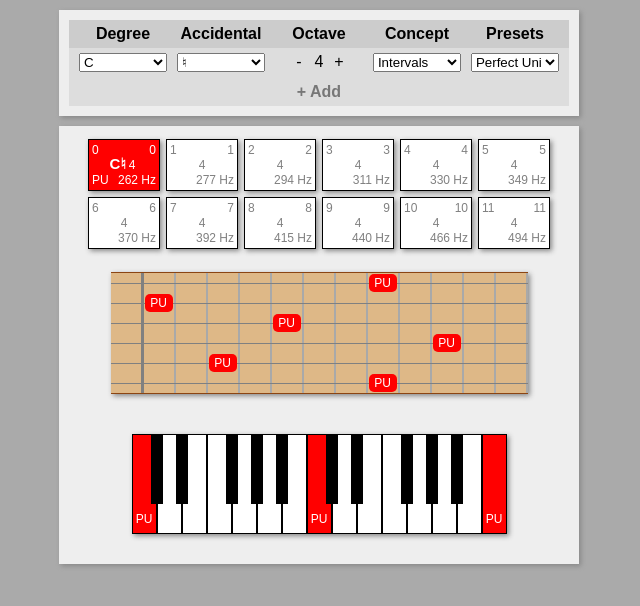
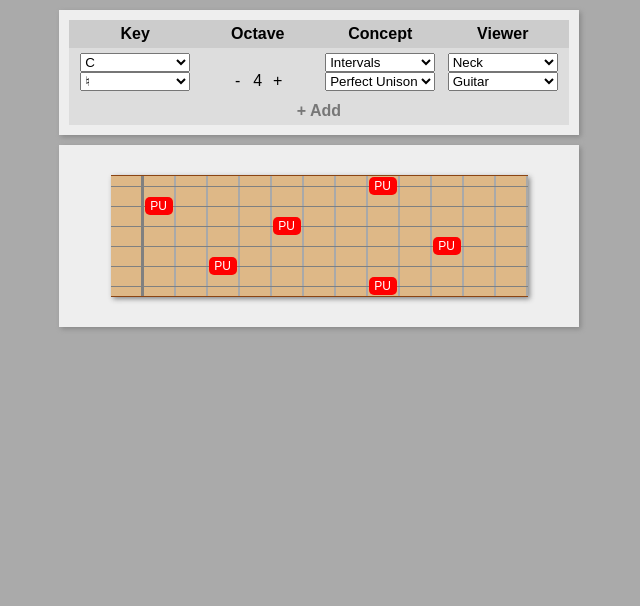
Before and after one commit to dan9418/play-what-beta, a React app: page / in a window 1280 px wide. Shown: the top 606 px of the page, without its empty margins (321-961 px from the left). Built offline with nearby package versions, Linux system fonts and the light colour scheme.

Commit message:
better viewer management

```diff
--- a/src/App.css
+++ b/src/App.css
@@ -23,3 +23,14 @@ html, body {
 	padding: 10px;
 	margin: auto;
 }
+
+.viewer-panel {
+	background-color: #EEEEEE;
+	text-align: center;
+	width: 500px;
+	padding: 10px;
+	display: block;
+	margin: auto;
+	margin-top: 10px;
+	box-shadow: 2px 2px 5px #888;
+}
--- a/src/App.tsx
+++ b/src/App.tsx
@@ -1,11 +1,13 @@
 import * as React from "react";
 import * as ReactDOM from "react-dom";
 import "./App.css";
-import { MasterViewer } from "./MasterViewer/MasterViewer";
-import { ACCIDENTAL, DEGREE, ConceptType, Concept, ALL_CONCEPTS, Accidental, Degree } from "./Common/Theory/TheoryDefinitions";
+import { ACCIDENTAL, DEGREE, ConceptType, Concept, ALL_CONCEPTS, Accidental, Degree, ViewerType, ALL_VIEWERS, Viewer } from "./Common/Theory/TheoryDefinitions";
 import { InputPanel } from "./InputPanel/InputPanel";
+import { TheoryEngine } from "./Common/Theory/TheoryEngine";
 
 export type ViewerProps = {
+	viewerType: ViewerType,
+	viewer: Viewer;
 	degree: Degree,
 	accidental: Accidental,
 	octave: number,
@@ -25,6 +27,8 @@ export class App extends React.Component<any, AppState> {
 		this.state = {
 			viewers: [
 				{
+					viewerType: ALL_VIEWERS[2],
+					viewer: ALL_VIEWERS[2].presets[0],
 					degree: DEGREE.C,
 					accidental: ACCIDENTAL.natural,
 					octave: 4,
@@ -40,11 +44,20 @@ export class App extends React.Component<any, AppState> {
 		update[property] = value;
 		this.setState(update);*/
 		this.setState((oldState) => {
-			let oldViewer = {...oldState.viewers[index]};
+			let oldViewer = { ...oldState.viewers[index] };
 			oldViewer[property] = value;
-			return {
-				viewers: [...oldState.viewers.slice(0, index), oldViewer, ...oldState.viewers.slice(index + 1)]
-			};
+			if (property !== 'viewerType') {
+				return {
+					viewers: [...oldState.viewers.slice(0, index), oldViewer, ...oldState.viewers.slice(index + 1)]
+				};
+			}
+			// temp ineffecient workaround
+			else {
+				oldViewer['viewer'] = ALL_VIEWERS.find((viewer) => { return viewer.id === value.id }).presets[0];
+				return {
+					viewers: [...oldState.viewers.slice(0, index), oldViewer, ...oldState.viewers.slice(index + 1)]
+				};
+			}
 		})
 	}
 
@@ -63,15 +76,20 @@ export class App extends React.Component<any, AppState> {
 		}
 	}
 
+	getNotes = (index: number) => {
+		let key = this.getKey(index);
+		return TheoryEngine.getNotesFromIntervals(key, this.state.viewers[index].concept.intervals, this.state.viewers[index].octave);
+	}
+
 	getViewers = () => {
 		let viewers = []
 		for (let i = 0; i < this.state.viewers.length; i++) {
+			let Viewer = this.state.viewers[i].viewerType.component;
 			viewers.push(
-				<MasterViewer
+				<Viewer
 					key={i}
-					keyDef={this.getKey(i)}
-					intervals={this.state.viewers[i].concept.intervals}
-					octave={this.state.viewers[i].octave}
+					notes={this.getNotes(i)}
+					config={this.state.viewers[i].viewer.config}
 				/>);
 		}
 		return viewers;
@@ -85,7 +103,9 @@ export class App extends React.Component<any, AppState> {
 					setValue={this.setValue}
 					add={this.add}
 				/>
-				{this.getViewers()}
+				<div className='viewer-panel'>
+					{this.getViewers()}
+				</div>
 			</>
 		);
 	};
--- a/src/Common/Theory/TheoryDefinitions.ts
+++ b/src/Common/Theory/TheoryDefinitions.ts
@@ -1,4 +1,7 @@
 import { PRESET_CHORDS, PRESET_INTERVALS, PRESET_SCALES, PRESET_MODES, INTERVAL } from "./TheoryPresets";
+import { NoteSummarySet } from "../Viewers/SummaryView/NoteSummarySet";
+import { Piano } from "../Viewers/PianoView/Piano";
+import { Guitar } from "../Viewers/GuitarView/Guitar";
 
 export interface Degree {
     id: string;
@@ -247,6 +250,115 @@ export const ALL_CONCEPTS: ConceptType[] = [
     }*/
 ];
 
+
+export interface Viewer {
+    id: string;
+    name: string;
+    config: any;
+    [key: string]: any;
+}
+
+export interface ViewerType {
+    id: string;
+    name: string;
+    component: any;
+    presets: Viewer[];
+}
+
+export const ALL_VIEWERS: ViewerType[] = [
+    {
+        id: 'summary',
+        name: 'Summary',
+        component: NoteSummarySet,
+        presets: [
+            {
+                id: 'default',
+                name: 'Default',
+                config: {
+                    showInactive: true
+                }
+            },
+            {
+                id: 'activeOnly',
+                name: 'Active Only',
+                config: {
+                    showInactive: false
+                }
+            }
+        ]
+    },
+    {
+        id: 'piano',
+        name: 'Piano',
+        component: Piano,
+        presets: [
+            {
+                id: 'default',
+                name: 'Default',
+                config: {
+                    noteLabel: { id: 'interval' } as any,
+                    filterOctave: false,
+                    keyLow: 0,
+                    keyHigh: 24
+                }
+            },
+            {
+                id: 'singleOctave',
+                name: 'Single Octave',
+                config: {
+                    noteLabel: { id: 'interval' } as any,
+                    filterOctave: false,
+                    keyLow: 0,
+                    keyHigh: 11
+                }
+            }
+        ]
+    },
+    {
+        id: 'neck',
+        name: 'Neck',
+        component: Guitar,
+        presets: [
+            {
+                id: 'guitar',
+                name: 'Guitar',
+                config: {
+                    guitarNoteLabel: { id: 'interval' } as any,
+                    showDots: false,
+                    filterOctave: false,
+                    fretLow: 0,
+                    fretHigh: 12,
+                    strings: [
+                        { openPosition: 16 },   // e
+                        { openPosition: 11 },   // B
+                        { openPosition: 7 },    // G
+                        { openPosition: 2 },    // D
+                        { openPosition: -3 },   // A
+                        { openPosition: -8 }    // E
+                    ]
+                }
+            },
+            {
+                id: 'bass',
+                name: 'Bass',
+                config: {
+                    guitarNoteLabel: { id: 'name' } as any,
+                    showDots: false,
+                    filterOctave: false,
+                    fretLow: 0,
+                    fretHigh: 12,
+                    strings: [
+                        { openPosition: 7 },    // G
+                        { openPosition: 2 },    // D
+                        { openPosition: -3 },   // A
+                        { openPosition: -8 }    // E
+                    ]
+                }
+            }
+        ]
+    }
+];
+
 export interface Note {
     octave: number;
     key: Key;
--- a/src/Common/Viewers/PianoView/Piano.tsx
+++ b/src/Common/Viewers/PianoView/Piano.tsx
@@ -28,8 +28,6 @@ export class Piano extends React.Component<PianoProps, PianoConfig> {
 
     constructor(props) {
         super(props);
-
-        this.state = this.props.config;
     }
 
     getKeys = (lo: number, hi: number): IPianoKey[] => {
@@ -42,7 +40,7 @@ export class Piano extends React.Component<PianoProps, PianoConfig> {
     }
 
     isNoteValid = (note: Note, absolutePosition: number): boolean => {
-        if (this.state.filterOctave) {
+        if (this.props.config.filterOctave) {
             return note.absolutePosition === absolutePosition;
         }
         else {
@@ -60,47 +58,47 @@ export class Piano extends React.Component<PianoProps, PianoConfig> {
     }
 
     getPianoKeys = () => {
-        return this.getKeys(this.state.keyLow, this.state.keyHigh)
+        return this.getKeys(this.props.config.keyLow, this.props.config.keyHigh)
             .map((key, index) => {
                 return <PianoKey
                     key={index}
                     type={key.type}
-                    note={this.getNote(this.state.keyLow + index)}
-                    config={this.state}
+                    note={this.getNote(this.props.config.keyLow + index)}
+                    config={this.props.config}
                 />;
             });
     }
 
-    changeHighKey = (hi) => {
+    /*changeHighKey = (hi) => {
         this.setState((oldState) => {
             return {
                 keyHigh: hi
             };
         });
-    }
+    }*/
 
-    changeLowKey = (lo) => {
+    /*changeLowKey = (lo) => {
         this.setState((oldState) => {
             return {
                 keyLow: lo
             };
         });
-    }
+    }*/
 
-    changeKeyRange = (delta) => {
+    /*changeKeyRange = (delta) => {
         this.setState((oldState) => {
             return {
                 keyLow: oldState.keyLow + delta,
                 keyHigh: oldState.keyHigh + delta
             };
         });
-    }
+    }*/
 
-    updateParameter = (property, value) => {
+    /*updateParameter = (property, value) => {
         let update = {};
         update[property] = value;
         this.setState(update);
-    }
+    }*/
 
     render = () => {
         return <>
--- a/src/Common/Viewers/SummaryView/NoteSummarySet.tsx
+++ b/src/Common/Viewers/SummaryView/NoteSummarySet.tsx
@@ -17,7 +17,6 @@ export class NoteSummarySet extends React.Component<NoteSummaryProps, NoteSummar
 
     constructor(props) {
         super(props);
-        this.state = this.props.config;
     }
 
     getNoteDisplays() {
@@ -26,7 +25,7 @@ export class NoteSummarySet extends React.Component<NoteSummaryProps, NoteSummar
         for (let absolutePosition = startingPosition; absolutePosition < startingPosition + 12; absolutePosition++) {
             // Find or create note
             let note = this.props.notes.find((n) => { return n.pitchClass === (absolutePosition % 12) }) || null;
-            if (note === null && this.state.showInactive)
+            if (note === null && this.props.config.showInactive)
                 note = TheoryEngine.getNonfunctionalNote(absolutePosition);
             // Add note
             if (note !== null)
@@ -41,15 +40,15 @@ export class NoteSummarySet extends React.Component<NoteSummaryProps, NoteSummar
         return noteDisplays;
     }
 
-    updateParameter = (property, value) => {
+    /*updateParameter = (property, value) => {
         let update = {};
         update[property] = value;
         this.setState(update);
-    }
+    }*/
 
     render = () => {
         return <>
-            <div className="summary">
+            <div className='summary'>
                 {this.getNoteDisplays()}
             </div>
         </>;
--- a/src/InputPanel/InputPanel.css
+++ b/src/InputPanel/InputPanel.css
@@ -20,7 +20,7 @@
 
 .input-panel .cell {
     display: inline-block;
-    width: 20%;
+    width: 25%;
 }
 
 .input-panel .cell select {
@@ -44,3 +44,10 @@
     background-color: #CCC;
     color: #555;
 }
+
+/* Concept */
+
+.input-panel-content-row {
+    background-color: #DDD;
+    padding: 5px;
+}
--- a/src/InputPanel/InputPanel.tsx
+++ b/src/InputPanel/InputPanel.tsx
@@ -1,6 +1,6 @@
 import * as React from "react";
 import "./InputPanel.css";
-import { ALL_DEGREES, ALL_ACCIDENTALS, ALL_CONCEPTS } from "../Common/Theory/TheoryDefinitions";
+import { ALL_DEGREES, ALL_ACCIDENTALS, ALL_CONCEPTS, ALL_VIEWERS } from "../Common/Theory/TheoryDefinitions";
 import { DropdownSelector } from "../Common/Inputs/Selectors/DropdownSelector/DropdownSelector";
 import { NumericSelector } from "../Common/Inputs/Selectors/NumericSelector/NumericSelector";
 import { ViewerProps } from "../App";
@@ -24,20 +24,23 @@ export class InputPanel extends React.Component<InputPanelProps, any> {
         for (let i = 0; i < this.props.viewers.length; i++) {
             rows.push(
                 <div key={i} className='input-panel-content-row'>
-                    <div className='cell'>
+                    <div className='cell key'>
                         <DropdownSelector data={ALL_DEGREES} value={this.props.viewers[i].degree} setValue={(value) => { this.props.setValue(i, 'degree', value); }} />
-                    </div>
-                    <div className='cell'>
                         <DropdownSelector data={ALL_ACCIDENTALS} value={this.props.viewers[i].accidental} setValue={(value) => { this.props.setValue(i, 'accidental', value); }} />
                     </div>
-                    <div className='cell'>
+                    <div className='cell octave'>
                         <NumericSelector value={this.props.viewers[i].octave} setValue={(value) => { this.props.setValue(i, 'octave', value); }} />
                     </div>
-                    <div className='cell'>
+                    <div className='cell concept'>
                         <DropdownSelector data={ALL_CONCEPTS} value={this.props.viewers[i].conceptType} setValue={(value) => { this.props.setValue(i, 'conceptType', value); }} />
+                        <DropdownSelector data={this.props.viewers[i].conceptType.presets} value={this.props.viewers[i].concept} setValue={(value) => { this.props.setValue(i, 'concept', value); }} />
                     </div>
-                    <div className='cell'>
-                        <DropdownSelector data={this.props.viewers[i].conceptType.presets} value={this.props.viewers[i].concept} setValue={(value) => { this.props.setValue(i, 'concept', value); }} />
+                    <div className='cell viewer'>
+                        <DropdownSelector data={ALL_VIEWERS} value={this.props.viewers[i].viewerType} setValue={(value) => { this.props.setValue(i, 'viewerType', value); }} />
+                        <DropdownSelector data={this.props.viewers[i].viewerType.presets} value={this.props.viewers[i].viewer} setValue={(value) => { this.props.setValue(i, 'viewer', value); }} />
+                    </div>
+                    <div className='input-panel-content-row-concept'>
+
                     </div>
                 </div>
             );
@@ -49,11 +52,10 @@ export class InputPanel extends React.Component<InputPanelProps, any> {
         return (
             <div className='input-panel'>
                 <div className='input-panel-header'>
-                    <div className='cell'>Degree</div>
-                    <div className='cell'>Accidental</div>
+                    <div className='cell'>Key</div>
                     <div className='cell'>Octave</div>
                     <div className='cell'>Concept</div>
-                    <div className='cell'>Presets</div>
+                    <div className='cell'>Viewer</div>
                 </div>
                 <div className='input-panel-content'>
                     {this.getRows()}
--- a/src/MasterViewer/MasterViewer.css
+++ /dev/null
@@ -1,117 +0,0 @@
-.master-viewer {
-    background-color: #EEEEEE;
-    width: 500px;
-    padding: 10px;
-    display: block;
-    margin: auto;
-    margin-top: 10px;
-    box-shadow: 2px 2px 5px #888;
-}
-
-.master-viewer {
-    text-align: center;
-    position: relative;
-}
-
-/* Header */
-
-.view-manager-header {
-    height: 25px;
-    padding: 10px;
-    position: relative;
-    background-color: #777;
-    color: #EEE;
-}
-
-.view-manager-header-title {
-    font-weight: bold;
-    display: inline-block;
-}
-
-.view-manager-header .view-manager-header-corner-button {
-    background-color: #EEE;
-    color: #777;
-    border: 1px solid #777;
-    margin-left: 5px;
-    float: right;
-    text-align: center
-}
-
-.view-manager-header .view-manager-header-corner-button:hover {
-    background-color: #FF5A09;
-    color: #EEE;
-    cursor: pointer;
-}
-
-/* Body */
-
-.view-manager-view-manager-viewer-wrapper {
-    margin-bottom: 5px;
-}
-
-.view-manager-view-manager-viewer {
-    padding: 10px;
-}
-
-
-/* Selector */
-
-.view-manager-viewer-selector {
-    text-align: center;
-    color: white;
-    margin-top: 5px;
-    font-size: 14px;
-    min-height: 10px;
-    cursor: pointer;
-}
-
-.view-manager-viewer-selector span {
-    display: inline-block;
-    padding: 5px;
-    font-weight: bold;
-}
-
-/* Common UI Styles */
-
-.view-manager-header-corner-button {
-	font-size: 15px;
-    line-height: 15px;
-    padding: 5px;
-    height: 15px;
-    width: 15px;
-    color: #EEEEEE;
-}
-
-.view-manager-header-corner-button:hover {
-    background-color: #FF5A09;
-    cursor: pointer;
-}
-
-/* Scrollbar */
-
-::-webkit-scrollbar {
-	width: 10px;
-  }
-
-::-webkit-scrollbar-track {
-	background: #f1f1f1;
-  }
-
-::-webkit-scrollbar-thumb {
-	background: #888;
-  }
-
-::-webkit-scrollbar-thumb:hover {
-	background: #555;
-  }
-
-  /* Toolbar */
-
-  .view-manager-toolbar {
-    text-align: center;
-    width: 100%;
-    display: inline-block;
-    position: relative;
-    cursor: pointer;
-    z-index: 100;
-}
--- a/src/MasterViewer/MasterViewer.tsx
+++ /dev/null
@@ -1,73 +0,0 @@
-import * as React from "react";
-import "./MasterViewer.css";
-import { TheoryEngine } from "../Common/Theory/TheoryEngine";
-import { Accidental, Interval, Key, ALL_DEGREES } from "../Common/Theory/TheoryDefinitions";
-import { NoteSummarySet } from "../Common/Viewers/SummaryView/NoteSummarySet";
-import { Guitar } from "../Common/Viewers/GuitarView/Guitar";
-import { Piano } from "../Common/Viewers/PianoView/Piano";
-import { DropdownSelector } from "../Common/Inputs/Selectors/DropdownSelector/DropdownSelector";
-
-type MasterViewerProps = {
-    keyDef: Key,
-    octave: number,
-    intervals: Interval[]
-}
-
-export class MasterViewer extends React.Component<MasterViewerProps, any> {
-
-    constructor(props) {
-        super(props);
-        this.state = {
-
-        };
-    }
-    /* Processing */
-
-    getNotes = () => {
-        return TheoryEngine.getNotesFromIntervals(this.props.keyDef, this.props.intervals, this.props.octave);
-    }
-
-    /* Render */
-
-    render = () => {
-        let notes = this.getNotes()
-        return (
-            <div className='master-viewer'>
-                <div className='master-viewer-displays'>
-                    <NoteSummarySet
-                        notes={notes}
-                        config={{
-                            showInactive: true
-                        }}
-                    />
-                    <Guitar
-                        notes={notes}
-                        config={{
-                            guitarNoteLabel: { id: 'interval' } as any,
-                            showDots: false,
-                            filterOctave: false,
-                            fretLow: 0,
-                            fretHigh: 12,
-                            strings: [
-                                { openPosition: 16 },   // e
-                                { openPosition: 11 },   // B
-                                { openPosition: 7 },    // G
-                                { openPosition: 2 },    // D
-                                { openPosition: -3 },   // A
-                                { openPosition: -8 }    // E
-                            ]
-                        }}
-                    />
-                    <Piano
-                        notes={notes}
-                        config={{
-                            noteLabel: { id: 'interval' } as any,
-                            filterOctave: false,
-                            keyLow: 0,
-                            keyHigh: 24
-                        }} />
-                </div>
-            </div>
-        );
-    };
-}
```
Also changed, not shown: src/Common/Viewers/GuitarView/Guitar.tsx (+20 -21 lines), src/Common/Viewers/ViewerDefinitions.ts (+0 -18 lines), 1 other file (tests, documents, lock files or other folders).
